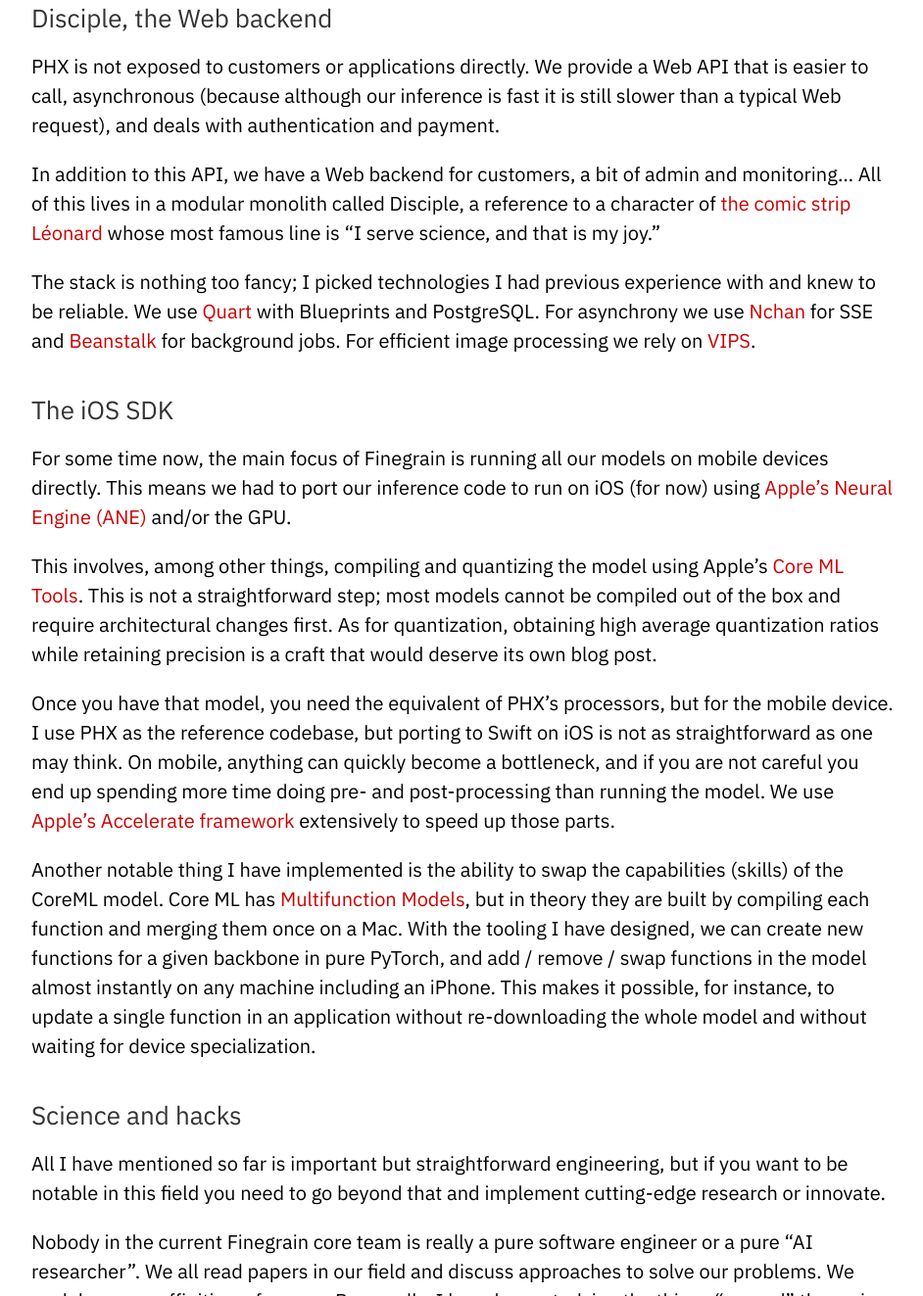
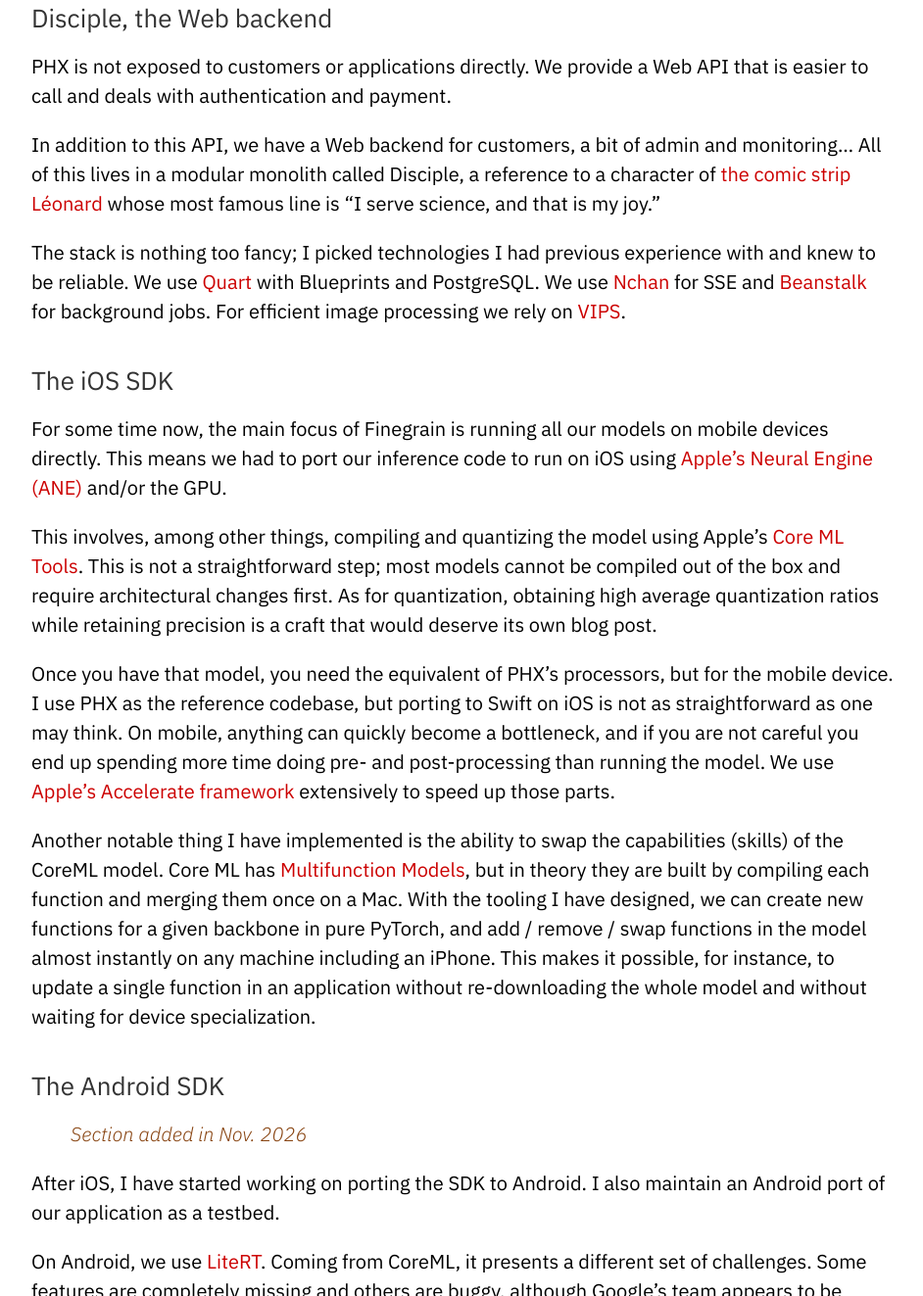
Before and after one commit to catwell/cw-web, a plain HTML site: page separateconcerns/site/2026-02-07-finegrain.html in a window 1280 px wide. Shown: the part 1477-2800 px from the top of the page at 98% size, without its empty margins (168-1110 px from the left). Drawn offline with Linux system fonts and the light colour scheme; files that its build step writes are made by us from their sources; files whose address does not match are found by name.

Commit message:
update article

```diff
--- a/separateconcerns/site/2026-02-07-finegrain.html
+++ b/separateconcerns/site/2026-02-07-finegrain.html
@@ -18,7 +18,7 @@
       <h1>What I do at Finegrain</h1>
       <h4>
         published 2026-02-07,
-        updated 2026-06-04
+        updated 2026-11-11
         [ <a href="index.html">home</a> ]
       </h4>
     </header>
@@ -43,16 +43,25 @@
 </section>
 <section id="Disciple-the-Web-backend">
 <h2>Disciple, the Web backend</h2>
-<p>PHX is not exposed to customers or applications directly. We provide a Web API that is easier to call, asynchronous (because although our inference is fast it is still slower than a typical Web request), and deals with authentication and payment.</p>
+<p>PHX is not exposed to customers or applications directly. We provide a Web API that is easier to call and deals with authentication and payment.</p>
 <p>In addition to this API, we have a Web backend for customers, a bit of admin and monitoring&hellip; All of this lives in a modular monolith called Disciple, a reference to a character of <a href="https://en.wikipedia.org/wiki/L%C3%A9onard_(comics)">the comic strip Léonard</a> whose most famous line is &ldquo;I serve science, and that is my joy.&rdquo;</p>
-<p>The stack is nothing too fancy; I picked technologies I had previous experience with and knew to be reliable. We use <a href="https://quart.palletsprojects.com/">Quart</a> with Blueprints and PostgreSQL. For asynchrony we use <a href="https://nchan.io">Nchan</a> for SSE and <a href="https://beanstalkd.github.io">Beanstalk</a> for background jobs. For efficient image processing we rely on <a href="https://libvips.github.io/pyvips/">VIPS</a>.</p>
+<p>The stack is nothing too fancy; I picked technologies I had previous experience with and knew to be reliable. We use <a href="https://quart.palletsprojects.com/">Quart</a> with Blueprints and PostgreSQL. We use <a href="https://nchan.io">Nchan</a> for SSE and <a href="https://beanstalkd.github.io">Beanstalk</a> for background jobs. For efficient image processing we rely on <a href="https://libvips.github.io/pyvips/">VIPS</a>.</p>
 </section>
 <section id="The-iOS-SDK">
 <h2>The iOS SDK</h2>
-<p>For some time now, the main focus of Finegrain is running all our models on mobile devices directly. This means we had to port our inference code to run on iOS (for now) using <a href="https://en.wikipedia.org/wiki/Neural_Engine">Apple&rsquo;s Neural Engine (ANE)</a> and/or the GPU.</p>
+<p>For some time now, the main focus of Finegrain is running all our models on mobile devices directly. This means we had to port our inference code to run on iOS using <a href="https://en.wikipedia.org/wiki/Neural_Engine">Apple&rsquo;s Neural Engine (ANE)</a> and/or the GPU.</p>
 <p>This involves, among other things, compiling and quantizing the model using Apple&rsquo;s <a href="https://apple.github.io/coremltools/docs-guides/">Core ML Tools</a>. This is not a straightforward step; most models cannot be compiled out of the box and require architectural changes first. As for quantization, obtaining high average quantization ratios while retaining precision is a craft that would deserve its own blog post.</p>
 <p>Once you have that model, you need the equivalent of PHX&rsquo;s processors, but for the mobile device. I use PHX as the reference codebase, but porting to Swift on iOS is not as straightforward as one may think. On mobile, anything can quickly become a bottleneck, and if you are not careful you end up spending more time doing pre- and post-processing than running the model. We use <a href="https://developer.apple.com/documentation/accelerate">Apple&rsquo;s Accelerate framework</a> extensively to speed up those parts.</p>
 <p>Another notable thing I have implemented is the ability to swap the capabilities (skills) of the CoreML model. Core ML has <a href="https://apple.github.io/coremltools/docs-guides/source/multifunction-models.html">Multifunction Models</a>, but in theory they are built by compiling each function and merging them once on a Mac. With the tooling I have designed, we can create new functions for a given backbone in pure PyTorch, and add / remove / swap functions in the model almost instantly on any machine including an iPhone. This makes it possible, for instance, to update a single function in an application without re-downloading the whole model and without waiting for device specialization.</p>
+</section>
+<section id="The-Android-SDK">
+<h2>The Android SDK</h2>
+<blockquote>
+<p>Section added in Nov. 2026</p>
+</blockquote>
+<p>After iOS, I have started working on porting the SDK to Android. I also maintain an Android port of our application as a testbed.</p>
+<p>On Android, we use <a href="https://developers.google.com/edge/litert">LiteRT</a>. Coming from CoreML, it presents a different set of challenges. Some features are completely missing and others are buggy, although Google&rsquo;s team appears to be making steady progress. When I started using it I was hindered by the fact that the GPU delegate ML Drift wasn&rsquo;t open source, but <a href="https://developers.googleblog.com/ml-drift-next-gen-gpu-aiml-inference-at-the-edge/">now it is</a>. Key features are still missing, preventing us from making it publicly available for now, but that should change sooner rather than later.</p>
+<p>Another common problem with Android is hardware fragmentation. The optimal approach to run edge AI on Google&rsquo;s Pixel and Samsung flagships using Qualcomm&rsquo;s Snapdragon or Samsung&rsquo;s own Exynos (EU variants) varies significantly.</p>
 </section>
 <section id="Science-and-hacks">
 <h2>Science and hacks</h2>
```
Also changed, not shown: 3 other files.
